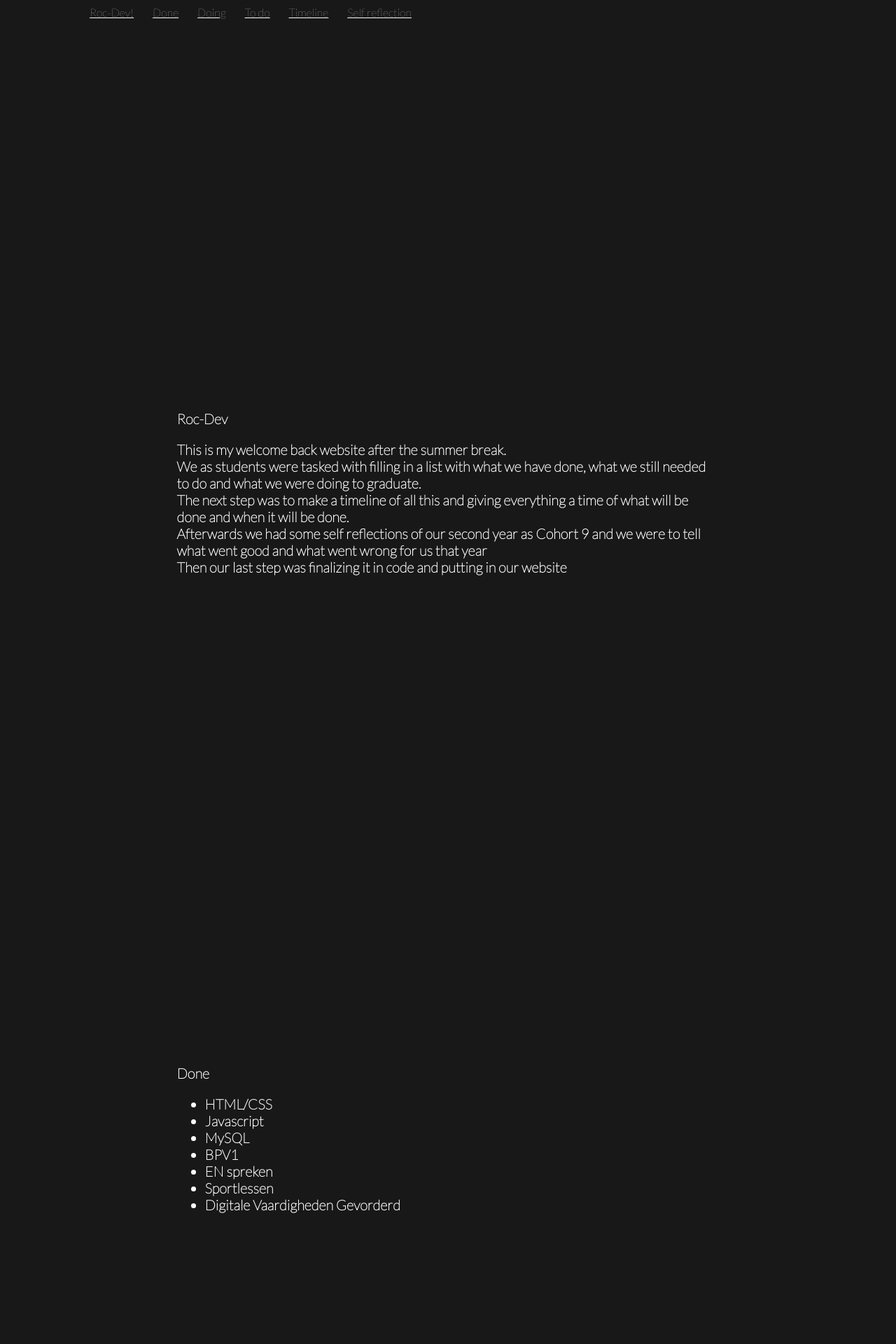
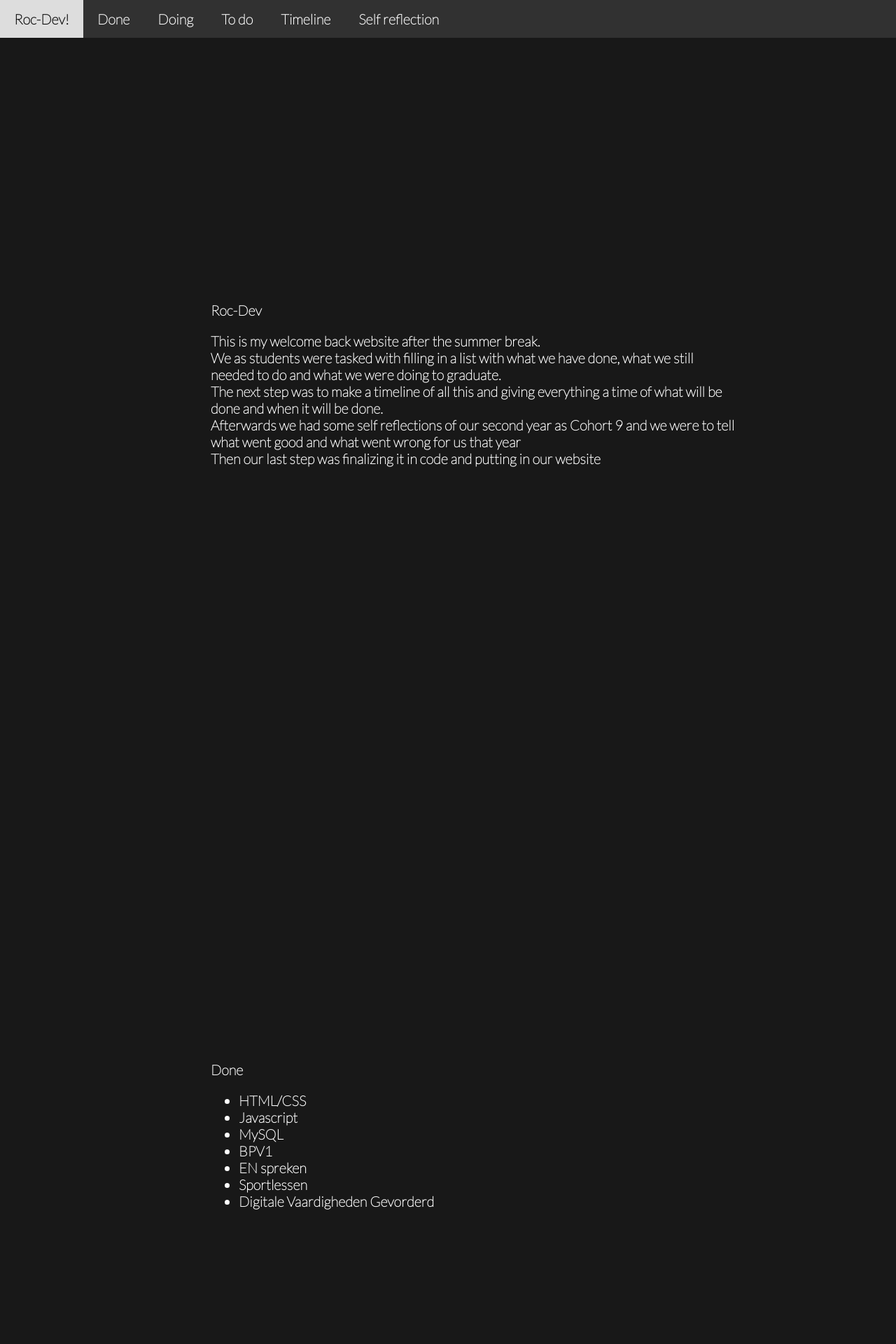
Before and after one commit to Catzu/Portfolio, a PHP site: the page made by Starting task/index.html in a window 1280 px wide. Shown: the top 1920 px of the page at 70% size. Run offline with PHP 8.4, Linux system fonts and the light colour scheme.

Commit message:
Update
even more unrequired progression on welcome back website

```diff
--- a/Starting task/css/makeup.css
+++ b/Starting task/css/makeup.css
@@ -1,7 +1,6 @@
 body {
     background-color: #181818;
-    margin-left: 10%;
-    margin-right: 20%;
+    margin:0;
 }
 
 .onderdeelText {
@@ -9,22 +8,12 @@ body {
     font-family: 'Lato', sans-serif;
     font-weight: bold;
     font-size: 20px;
-}
-
-.navText {
-    color: #ffff;
-    font-family: 'Lato', sans-serif;
-    float: left;
-    margin-right: 3%;
+    margin-left: 10%;
+    margin-right: 20%;
 }
 
 .bodyText {
     margin-left: 13.9%;
-}
-
-.navText2 {
-    color: #ffff;
-    font-family: 'Lato', sans-serif;
 }
 
 .pageMargin {
@@ -33,17 +22,18 @@ body {
 }
 
 .specialTopMargin {
-    margin-top: 25%;
+    margin-top: 0%;
 }
 
 .specialBotMargin {
-    margin-bottom: 35%;
+    margin-bottom: 15%;
 }
 
 html {
     scroll-behavior: smooth;
 }
 
+/* for the navbar auto scrolling */
 #section1 {
 
 }
@@ -68,6 +58,49 @@ html {
     padding-top: 300px;
 }
 
-#section7    {
+#section7 {
     padding-top: 300px;
 }
+
+#section8 {
+    padding-top: 0%;
+}
+
+
+/* to hide scrollbar */
+::-webkit-scrollbar {
+    display: none;
+    }
+
+/* moving navbar */
+
+.navbar {
+  overflow: hidden;
+  background-color: rgb(49, 49, 49);
+  position: fixed;
+  top: 0;
+  width: 100%;
+}
+
+.navbar a {
+  float: left;
+  display: block;
+  text-align: center;
+  padding: 15px 20px;
+  text-decoration: none;
+  font-size: 20px;
+  color: #ffff;
+  font-family: 'Lato', sans-serif;
+  font-weight: bold;
+}
+
+.navbar a:hover {
+  background: #ddd;
+  color: black;
+}
+
+.main {
+  padding: 16px;
+  margin-top: 30px;
+  height: 1500px; /* Used in this example to enable scrolling */
+}
--- a/Starting task/index.html
+++ b/Starting task/index.html
@@ -5,18 +5,19 @@
     <title>RD</title>
     <link rel="preconnect" href="https://fonts.gstatic.com">
     <link href="https://fonts.googleapis.com/css2?family=Lato:wght@100&display=swap" rel="stylesheet">
+    <link rel="shortcut icon" type="image/png" href="../Images/favicon2.png">
 </head>
 <body>
-    <div class="navBar" id="section1">
-        <a class="navText" href="#section2"> Roc-Dev! </a>
-        <a class="navText" href="#section3"> Done </a>
-        <a class="navText" href="#section4"> Doing </a>
-        <a class="navText" href="#section5"> To do </a>
-        <a class="navText" href="#section6"> Timeline </a>
-        <a class="navText" href="#section7"> Self reflection </a>
+    <div class="navbar">
+        <a href="#section2"> Roc-Dev! </a>
+        <a href="#section3"> Done </a>
+        <a href="#section4"> Doing </a>
+        <a href="#section5"> To do </a>
+        <a href="#section6"> Timeline </a>
+        <a href="#section7"> Self reflection </a>
     </div>
     <br><br><br><br>
-    <div class="bodyText">
+    <div class="bodyText main">
       <div class="specialTopMargin" id="section2">
         <h1 class="onderdeelText"> Roc-Dev </h1>
         <p class="onderdeelText">This is my welcome back website after the summer break. <br>
@@ -128,15 +129,17 @@
           </div>
     </div>
     <div class="specialBotMargin" id="section7">
-        <h1 class="onderdeelText"> Self reflection</h1>
+        <h1 class="onderdeelText "> Self reflection</h1>
         <p class="onderdeelText">
-            Self reflection
-            <br><br>
             The second year of Cohort 9 was pretty rough. This was the first time we would stay home and study full time from home. Personally I had trouble adapting to studying at home and failed to seek help early on in that year, but best thing that had overcome me was the bit academy internship. It was refreshing to have someone from bit academy to come and have us work in scrum teams. It was really a good experience to have because I would dare to say I had no teamwork experience before that. With their guidance we were able to make a kind of playable game. Of course the days where I was the most productive would’ve been the days I was working at school on the project and the last few days till the deadline. <br><br>
             Working home is a tough one for me but I’m starting to get used to working from home. Not only am I starting to think of home as a comfortable place only but I‘m also thinking of home as a work place where I can study etc. <br><br>
             The hardest obstacle of the second year would be me not finding motivation, being lazy and procrastinating things/work while being home. But those are all points where I can work on and better myself in.
-
         </p>
+    </div>
+    <div id="section8">
+      <p class="onderdeelText">
+        <br>
+    </p>
     </div>
     </div>
 </body>
--- a/index.html
+++ b/index.html
@@ -9,7 +9,8 @@
         <link href="https://fonts.googleapis.com/css2?family=Lato:wght@100&display=swap" rel="stylesheet">
         <link rel="preconnect" href="https://fonts.gstatic.com">
         <link href="https://fonts.googleapis.com/css2?family=Major+Mono+Display&display=swap" rel="stylesheet">
-        <link rel="shortcut icon" type="image/png" href="Images/favicon2.png"/>
+        <!-- favicon-->
+        <link rel="shortcut icon" type="image/png" href="Images/favicon2.png">
 
         <!-- css -->
         <link rel="stylesheet" href="css/main.css"/>
```
